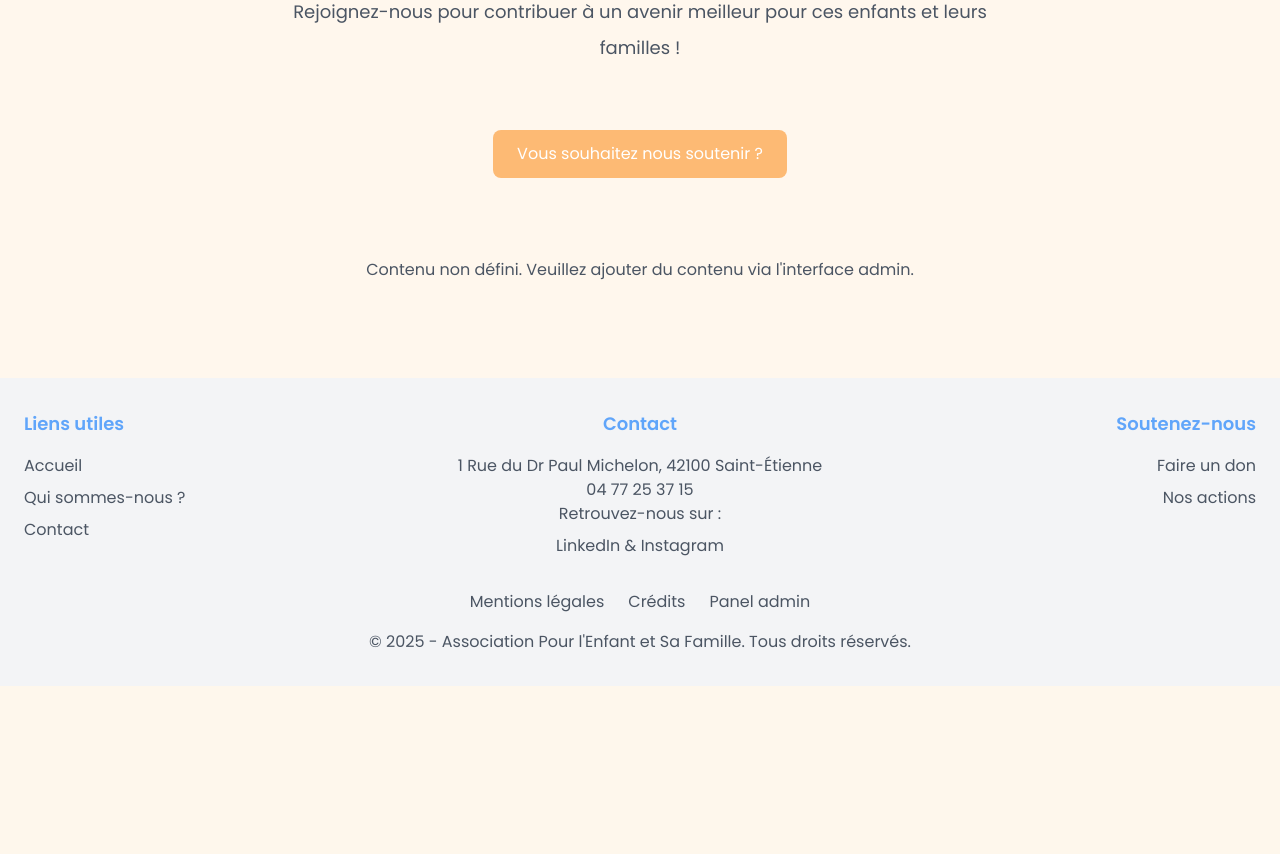
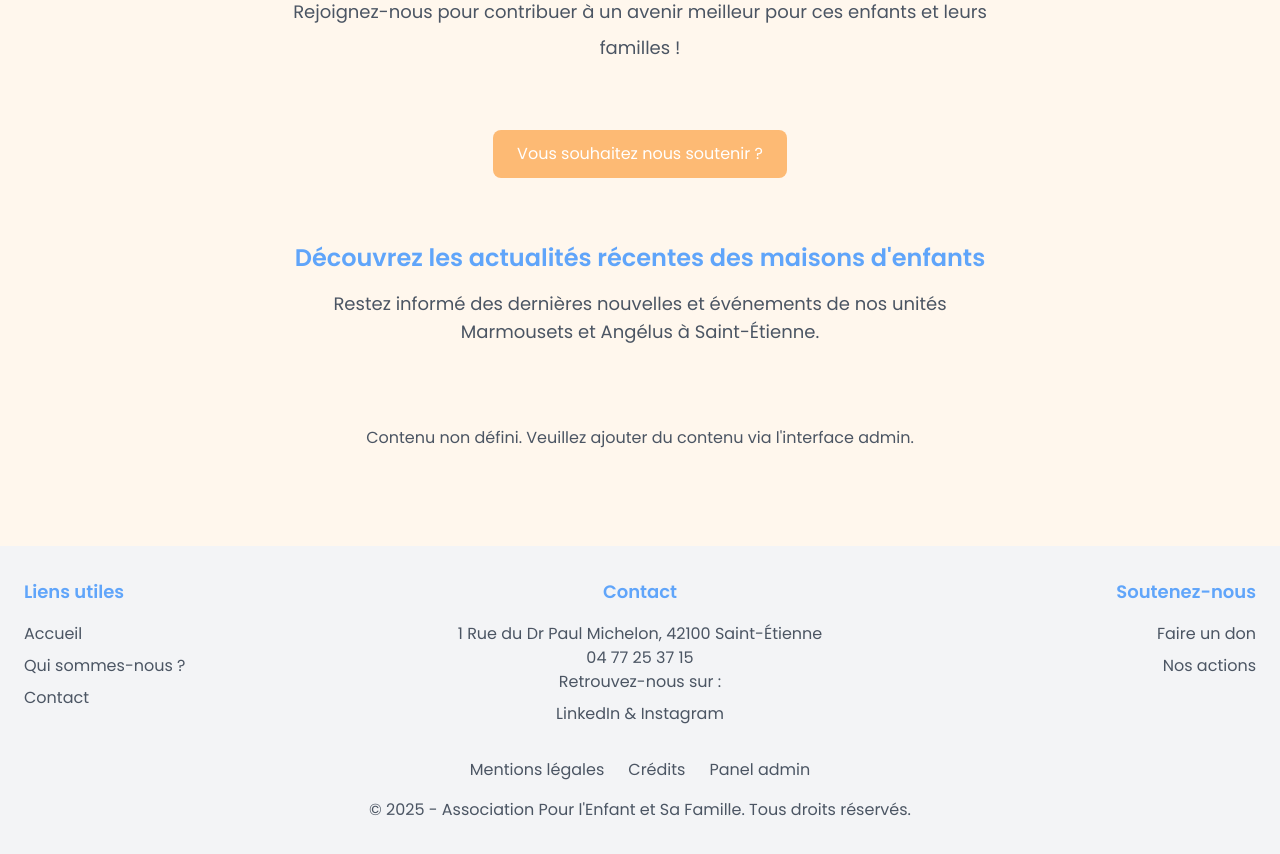
Before and after one commit to Potaaaaaaaaaaaato/apesf_site, a Django app: page / in a window 1280 px wide. Shown: the part 962-1816 px from the top of the page. Before the commit the page ends 1610 px from the top, so only its background shows below. Run offline with Django 4.2, Linux system fonts and the light colour scheme; data that the repository does not hold is empty; some libraries are stand-ins or nearby versions.

Commit message:
Update comments for clarity and add recent news section to accueil.html

```diff
--- a/apesf/templates/accueil.html
+++ b/apesf/templates/accueil.html
@@ -2,7 +2,7 @@
 {% load static %}
 {% block title %}Accueil{% endblock %}
 {% block content %}
-<!-- Style personnalisé pour réduire la taille des flèches -->
+<!-- Style personnalisé pour réduire la taille des flèches (ne pas supprimer sinon le HTML bug)-->
 <style>
     .swiper-button-prev, .swiper-button-next {
         width: 30px; /* Réduire la largeur */
@@ -10,7 +10,7 @@
         background-size: 30px; /* Ajuster la taille de l'icône */
     }
     .swiper-button-prev:after, .swiper-button-next:after {
-        font-size: 20px; /* Réduire la taille de l'icône (si Swiper utilise des pseudo-éléments) */
+        font-size: 20px; /* Réduire la taille de l'icône (si Swiper utilise des pseudo-éléments / pareil, pas supprimer) */
     }
 </style>
 
@@ -73,6 +73,18 @@
     </div>
 </section>
 
+<!-- Section Actualités -->
+<section class="py-8 text-center">
+    <div class="container mx-auto px-6">
+        <h2 class="text-2xl font-semibold text-primary-500 mb-4">
+            Découvrez les actualités récentes des maisons d'enfants
+        </h2>
+        <p class="text-lg text-neutral-600 max-w-2xl mx-auto">
+            Restez informé des dernières nouvelles et événements de nos unités Marmousets et Angélus à Saint-Étienne.
+        </p>
+    </div>
+</section>
+
 <!-- Sections dynamiques -->
 {% if page %}
     <div class="grid grid-cols-1 md:grid-cols-2 gap-8 mt-12">
```
Also changed, not shown: 1 other file.
